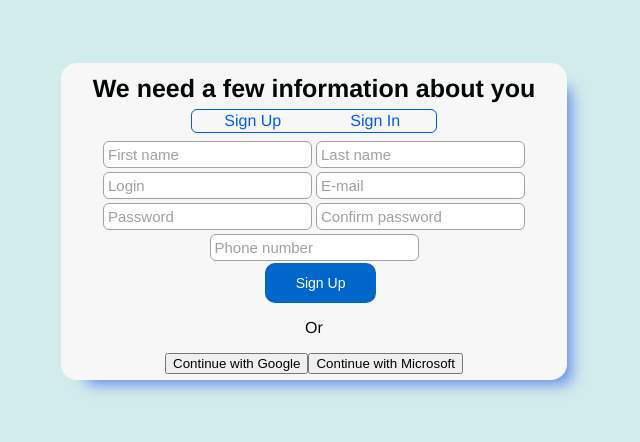
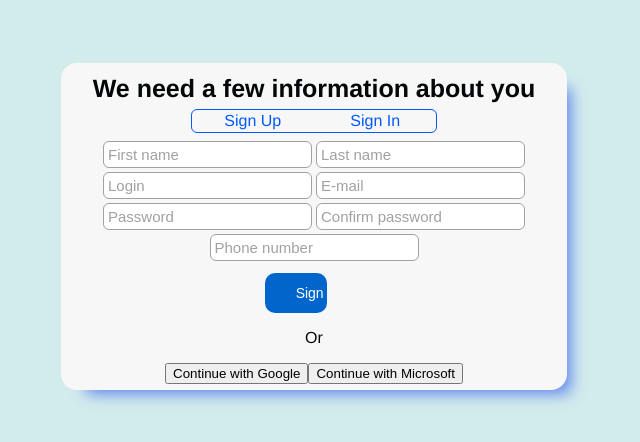
Before and after one commit to pasiastazebra/login-form-demo, a Vue app in the folder login-form/: page / in a window 1280 px wide. Shown: the top 442 px of the page, without its empty margins (326-966 px from the left). Built offline with nearby package versions, Linux system fonts and the light colour scheme.

Commit message:
Update SignUp.vue

```diff
--- a/login-form/src/components/form_components/SignUp.vue
+++ b/login-form/src/components/form_components/SignUp.vue
@@ -68,7 +68,8 @@ $color: #a1a1a1;
   align-items: center;
   cursor: pointer;
 
-  margin: 0 40%;
+  margin: 10px 40%;
+  max-width: 50px;
 
   &:hover{
     transition : 332ms;
```
